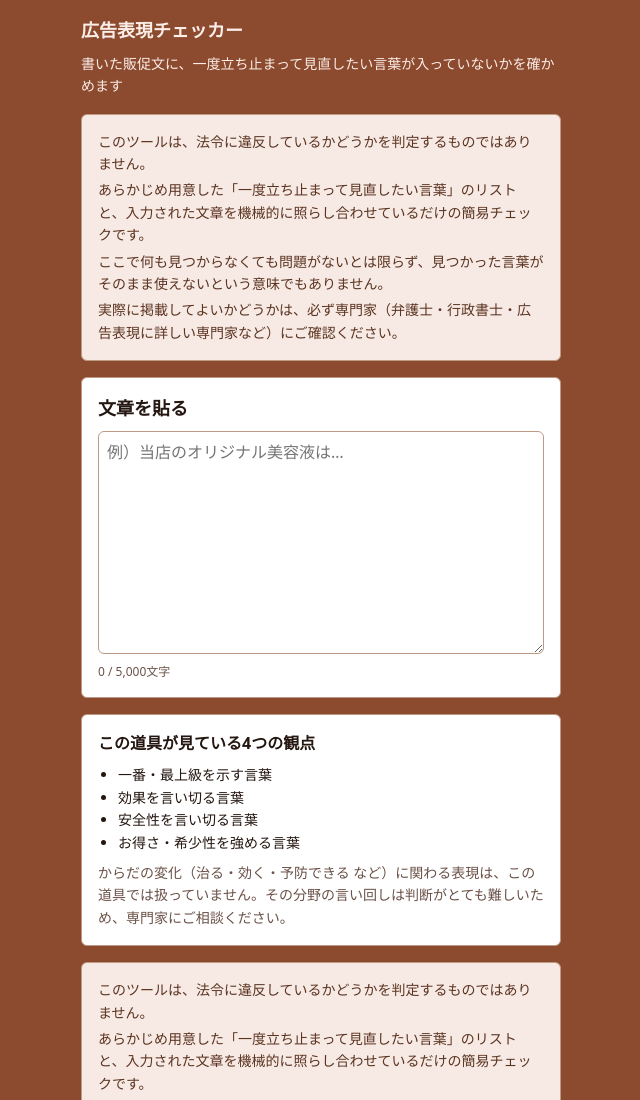
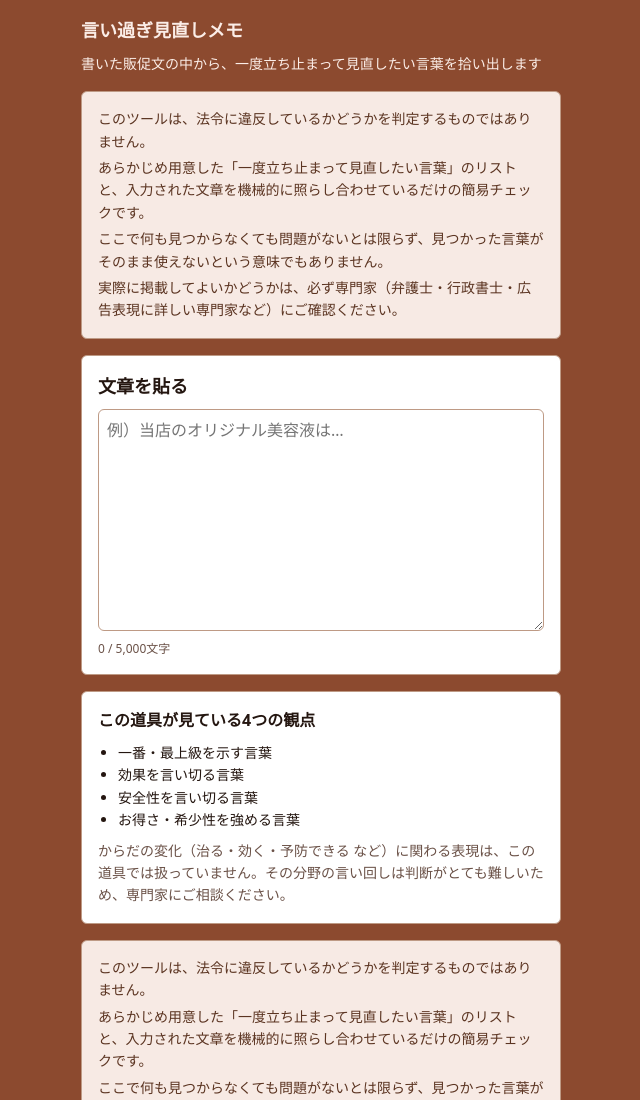
Before and after one commit to nncf123nncf-oss/iisugi-memo, a plain HTML site: page index.html in a window 1280 px wide. Shown: the top 1100 px of the page, without its empty margins (319-959 px from the left). Drawn offline with Linux system fonts and the light colour scheme.

Commit message:
Day037: プロダクト名を「言い過ぎ見直しメモ」に変更
「チェッカー」は検査して答えを出す道具に聞こえ、この道具の
「判定しない」という性格と名前が矛盾していたため（2026-09-13 社長判断）。
あわせて画面の一行説明も、名前と同じ意図に揃えた。
免責の4文と内蔵24語・その注意文は1文字も変更していない。

Co-Authored-By: Claude Opus 5 <noreply@anthropic.com>

```diff
--- a/index.html
+++ b/index.html
@@ -3,7 +3,7 @@
 <head>
 <meta charset="UTF-8">
 <meta name="viewport" content="width=device-width, initial-scale=1">
-<title>広告表現チェッカー</title>
+<title>言い過ぎ見直しメモ</title>
 <style>
   :root {
     --bg: #8C4A2F;
@@ -142,8 +142,8 @@
 <div class="wrap">
 
   <header>
-    <h1>広告表現チェッカー</h1>
-    <p class="lead">書いた販促文に、一度立ち止まって見直したい言葉が入っていないかを確かめます</p>
+    <h1>言い過ぎ見直しメモ</h1>
+    <p class="lead">書いた販促文の中から、一度立ち止まって見直したい言葉を拾い出します</p>
   </header>
 
   <div class="notice">
@@ -200,7 +200,7 @@
   var MAX = 5000;
   var MAX_LABEL = '5,000';
 
-  // 仕様カード（day-037-design-spec-022-ad-wording-checker.md）の確定24語。
+  // 仕様カード（day-037-design-spec-022-iisugi-memo.md）の確定24語。
   // 増やさない・減らさない。注意文は「<受け取られ方>+TAIL」の定型のみ。
   var WORDS = [
     { term: '日本一',        chip: '最上級',       lead: '国内の同種の商品・サービスの中で一番だと言い切っている' },
```
Also changed, not shown: 2 other files.
